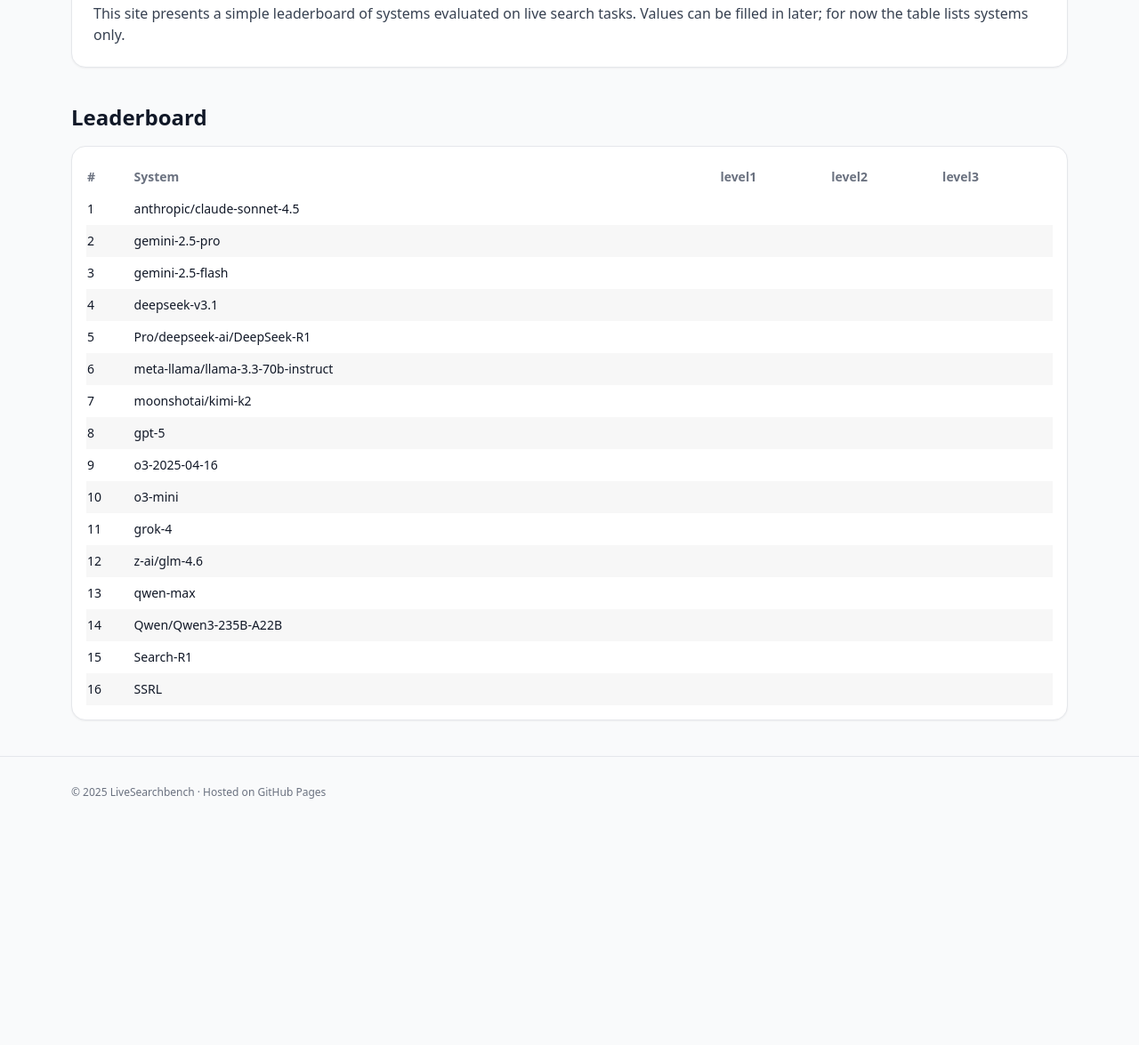
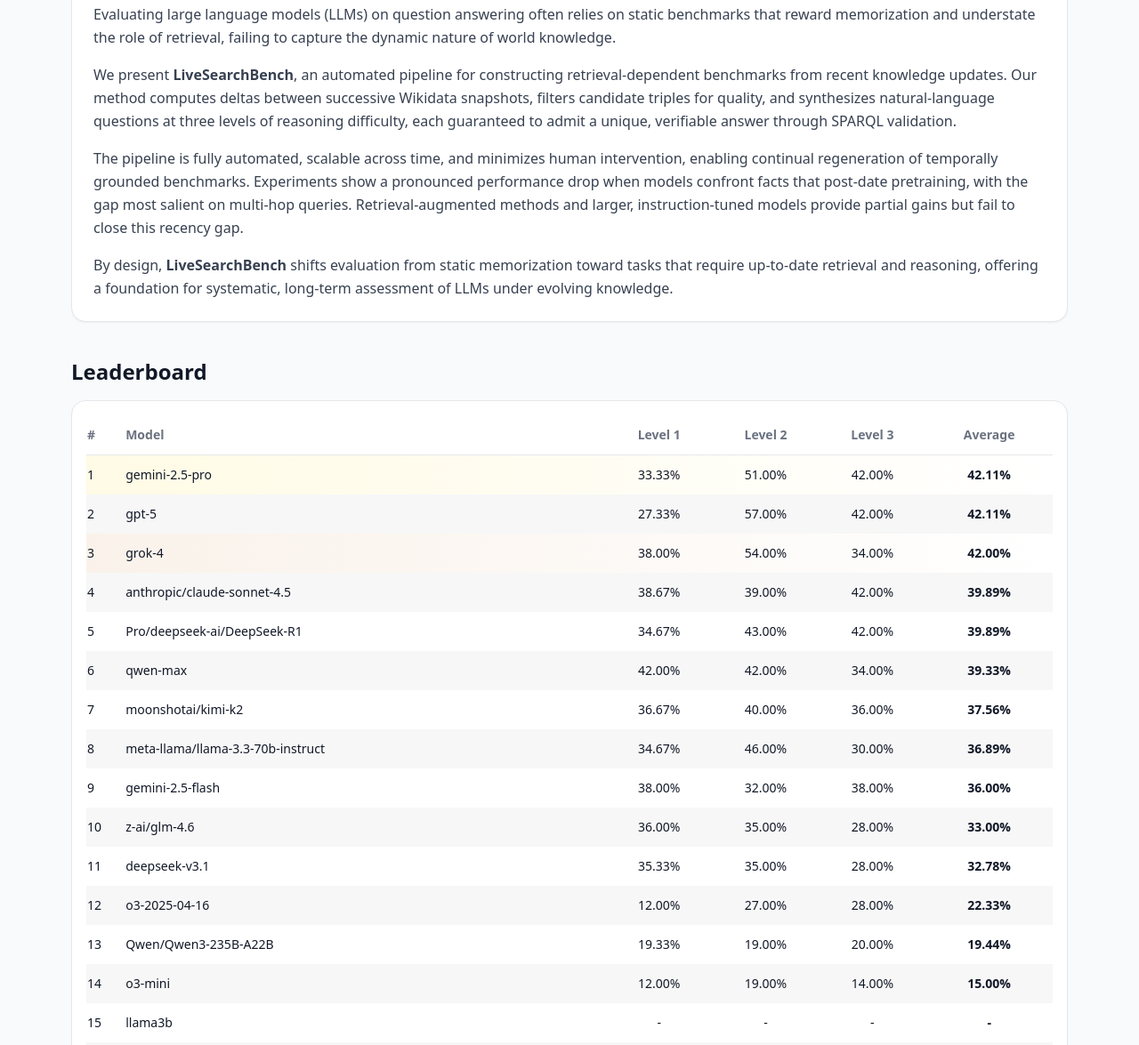
Before and after one commit to LiveSearchbench/LiveSearchbench.github.io, a plain HTML site: page index.html in a window 1280 px wide. Shown: the part 500-1675 px from the top of the page at 89% size. Before the commit the page ends 1431 px from the top, so only its background shows below. Drawn offline with nearby package versions, Linux system fonts and the light colour scheme.

Commit message:
Enhance leaderboard display and update content in index.html.

```diff
--- a/index.html
+++ b/index.html
@@ -8,6 +8,11 @@
     <script src="https://cdn.tailwindcss.com"></script>
     <style>
       .striped tr:nth-child(even) { background: rgba(0,0,0,0.03); }
+      .striped tr:hover { background: rgba(59, 130, 246, 0.05); }
+      .rank-1 { background: linear-gradient(90deg, rgba(255, 215, 0, 0.1) 0%, transparent 100%); }
+      .rank-2 { background: linear-gradient(90deg, rgba(192, 192, 192, 0.1) 0%, transparent 100%); }
+      .rank-3 { background: linear-gradient(90deg, rgba(205, 127, 50, 0.1) 0%, transparent 100%); }
+      th { font-weight: 600; }
     </style>
   </head>
   <body class="bg-gray-50 text-gray-900 antialiased">
@@ -18,7 +23,7 @@
         <nav class="hidden md:flex gap-3 text-sm">
           <a href="#leaderboard" class="px-3 py-1.5 rounded-full bg-gray-800 text-white">Leaderboard</a>
           <a href="#details" class="px-3 py-1.5 rounded-full border">Details</a>
-          <a href="https://github.com/LiveSearchbench/LiveSearchbench.github.io" class="px-3 py-1.5 rounded-full border" target="_blank" rel="noopener">Code</a>
+          <a href="https://github.com/LiveSearchbench/LiveSearchbench" class="px-3 py-1.5 rounded-full border" target="_blank" rel="noopener">Code</a>
         </nav>
       </div>
     </header>
@@ -42,7 +47,10 @@
     <section id="details" class="max-w-6xl mx-auto px-4 py-10">
       <div class="bg-white rounded-2xl p-6 border shadow-sm">
         <h2 class="text-2xl font-bold mb-4 text-center">About</h2>
-        <p class="text-gray-700">This site presents a simple leaderboard of systems evaluated on live search tasks. Values can be filled in later; for now the table lists systems only.</p>
+        <p class="text-gray-700 leading-relaxed">Evaluating large language models (LLMs) on question answering often relies on static benchmarks that reward memorization and understate the role of retrieval, failing to capture the dynamic nature of world knowledge.</p>
+        <p class="text-gray-700 leading-relaxed mt-4">We present <strong>LiveSearchBench</strong>, an automated pipeline for constructing retrieval-dependent benchmarks from recent knowledge updates. Our method computes deltas between successive Wikidata snapshots, filters candidate triples for quality, and synthesizes natural-language questions at three levels of reasoning difficulty, each guaranteed to admit a unique, verifiable answer through SPARQL validation.</p>
+        <p class="text-gray-700 leading-relaxed mt-4">The pipeline is fully automated, scalable across time, and minimizes human intervention, enabling continual regeneration of temporally grounded benchmarks. Experiments show a pronounced performance drop when models confront facts that post-date pretraining, with the gap most salient on multi-hop queries. Retrieval-augmented methods and larger, instruction-tuned models provide partial gains but fail to close this recency gap.</p>
+        <p class="text-gray-700 leading-relaxed mt-4">By design, <strong>LiveSearchBench</strong> shifts evaluation from static memorization toward tasks that require up-to-date retrieval and reasoning, offering a foundation for systematic, long-term assessment of LLMs under evolving knowledge.</p>
       </div>
     </section>
 
@@ -53,13 +61,14 @@
       </div>
       <div class="mt-4 overflow-x-auto bg-white border rounded-2xl p-4 shadow-sm">
         <table class="w-full text-left text-sm striped" id="board">
-          <thead class="text-gray-500">
+          <thead class="text-gray-500 border-b">
             <tr>
-              <th class="py-2">#</th>
-              <th>System</th>
-              <th>level1</th>
-              <th>level2</th>
-              <th>level3</th>
+              <th class="py-3 text-left">#</th>
+              <th class="text-left">Model</th>
+              <th class="text-center">Level 1</th>
+              <th class="text-center">Level 2</th>
+              <th class="text-center">Level 3</th>
+              <th class="text-center">Average</th>
             </tr>
           </thead>
           <tbody></tbody>
@@ -72,38 +81,57 @@
     </footer>
 
     <script>
-      // ===== Systems list with empty values =====
+      // ===== Systems list with performance data =====
       const DATA = {
         runs: [
-          { name: 'anthropic/claude-sonnet-4.5', level1: '', level2: '', level3: '' },
-          { name: 'gemini-2.5-pro', level1: '', level2: '', level3: '' },
-          { name: 'gemini-2.5-flash', level1: '', level2: '', level3: '' },
-          { name: 'deepseek-v3.1', level1: '', level2: '', level3: '' },
-          { name: 'Pro/deepseek-ai/DeepSeek-R1', level1: '', level2: '', level3: '' },
-          { name: 'meta-llama/llama-3.3-70b-instruct', level1: '', level2: '', level3: '' },
-          { name: 'moonshotai/kimi-k2', level1: '', level2: '', level3: '' },
-          { name: 'gpt-5', level1: '', level2: '', level3: '' },
-          { name: 'o3-2025-04-16', level1: '', level2: '', level3: '' },
-          { name: 'o3-mini', level1: '', level2: '', level3: '' },
-          { name: 'grok-4', level1: '', level2: '', level3: '' },
-          { name: 'z-ai/glm-4.6', level1: '', level2: '', level3: '' },
-          { name: 'qwen-max', level1: '', level2: '', level3: '' },
-          { name: 'Qwen/Qwen3-235B-A22B', level1: '', level2: '', level3: '' },
-          { name: 'Search-R1', level1: '', level2: '', level3: '' },
-          { name: 'SSRL', level1: '', level2: '', level3: '' }
+          { name: 'qwen-max', level1: '42.00%', level2: '42.00%', level3: '34.00%', avg: '39.33%' },
+          { name: 'grok-4', level1: '38.00%', level2: '54.00%', level3: '34.00%', avg: '42.00%' },
+          { name: 'anthropic/claude-sonnet-4.5', level1: '38.67%', level2: '39.00%', level3: '42.00%', avg: '39.89%' },
+          { name: 'gemini-2.5-flash', level1: '38.00%', level2: '32.00%', level3: '38.00%', avg: '36.00%' },
+          { name: 'moonshotai/kimi-k2', level1: '36.67%', level2: '40.00%', level3: '36.00%', avg: '37.56%' },
+          { name: 'z-ai/glm-4.6', level1: '36.00%', level2: '35.00%', level3: '28.00%', avg: '33.00%' },
+          { name: 'deepseek-v3.1', level1: '35.33%', level2: '35.00%', level3: '28.00%', avg: '32.78%' },
+          { name: 'Pro/deepseek-ai/DeepSeek-R1', level1: '34.67%', level2: '43.00%', level3: '42.00%', avg: '39.89%' },
+          { name: 'meta-llama/llama-3.3-70b-instruct', level1: '34.67%', level2: '46.00%', level3: '30.00%', avg: '36.89%' },
+          { name: 'gemini-2.5-pro', level1: '33.33%', level2: '51.00%', level3: '42.00%', avg: '42.11%' },
+          { name: 'gpt-5', level1: '27.33%', level2: '57.00%', level3: '42.00%', avg: '42.11%' },
+          { name: 'Qwen/Qwen3-235B-A22B', level1: '19.33%', level2: '19.00%', level3: '20.00%', avg: '19.44%' },
+          { name: 'o3-2025-04-16', level1: '12.00%', level2: '27.00%', level3: '28.00%', avg: '22.33%' },
+          { name: 'o3-mini', level1: '12.00%', level2: '19.00%', level3: '14.00%', avg: '15.00%' },
+          { name: 'llama3b', level1: '-', level2: '-', level3: '-', avg: '-' },
+          { name: 'qwen3b', level1: '-', level2: '-', level3: '-', avg: '-' },
+          { name: 'qwen3b-Search-R1', level1: '-', level2: '-', level3: '-', avg: '-' },
+          { name: 'qwen3b-SSRL', level1: '-', level2: '-', level3: '-', avg: '-' },
+          { name: 'llama3b-Search-R1', level1: '-', level2: '-', level3: '-', avg: '-' },
+          { name: 'llama3b-SSRL', level1: '-', level2: '-', level3: '-', avg: '-' }
         ]
       };
 
       const tbody = document.querySelector('#board tbody');
       function renderBoard(list) {
         tbody.innerHTML = '';
-        list.forEach((row, i) => {
+        // Sort by average performance (excluding models with no data)
+        const sortedList = [...list].sort((a, b) => {
+          if (a.avg === '-' && b.avg === '-') return 0;
+          if (a.avg === '-') return 1;
+          if (b.avg === '-') return -1;
+          return parseFloat(b.avg) - parseFloat(a.avg);
+        });
+
+        sortedList.forEach((row, i) => {
           const tr = document.createElement('tr');
-          tr.innerHTML = `<td class="py-2">${i+1}</td>
-                          <td>${row.name}</td>
-                          <td>${row.level1}</td>
-                          <td>${row.level2}</td>
-                          <td>${row.level3}</td>`;
+          let rankClass = '';
+          if (row.avg !== '-' && i === 0) rankClass = 'rank-1';
+          else if (row.avg !== '-' && i === 1) rankClass = 'rank-2';
+          else if (row.avg !== '-' && i === 2) rankClass = 'rank-3';
+
+          tr.className = rankClass;
+          tr.innerHTML = `<td class="py-3">${i+1}</td>
+                          <td class="font-medium">${row.name}</td>
+                          <td class="text-center">${row.level1}</td>
+                          <td class="text-center">${row.level2}</td>
+                          <td class="text-center">${row.level3}</td>
+                          <td class="text-center font-semibold">${row.avg}</td>`;
           tbody.appendChild(tr);
         });
       }
```
